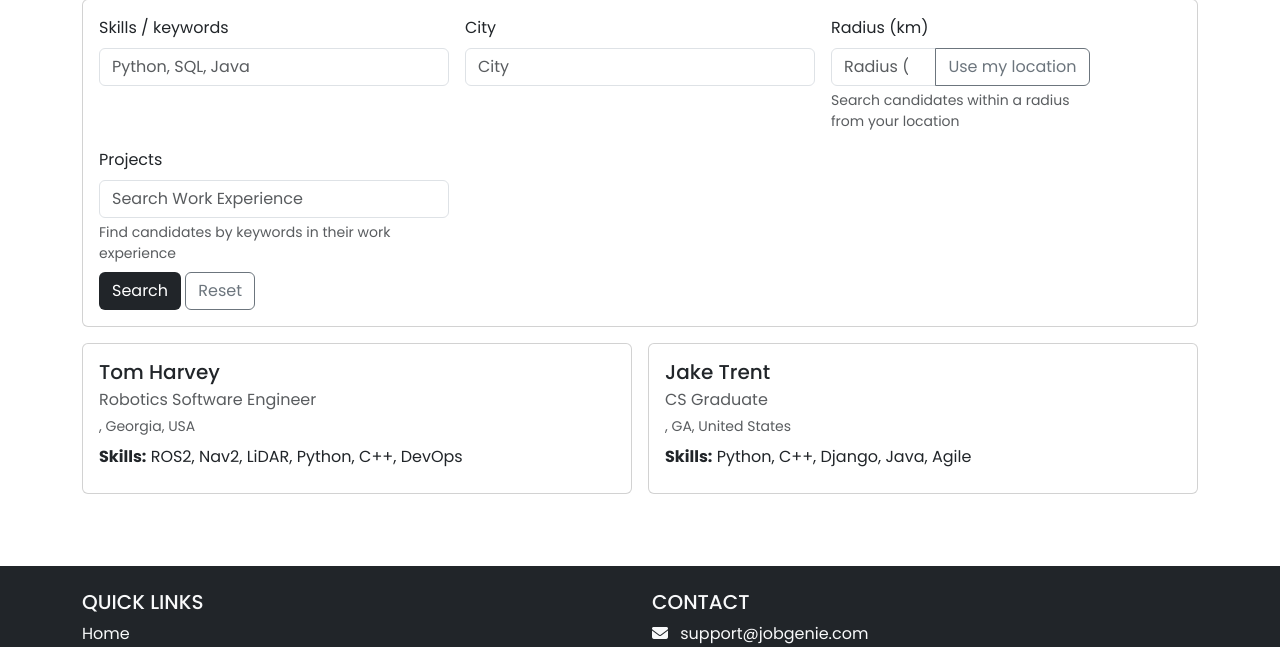
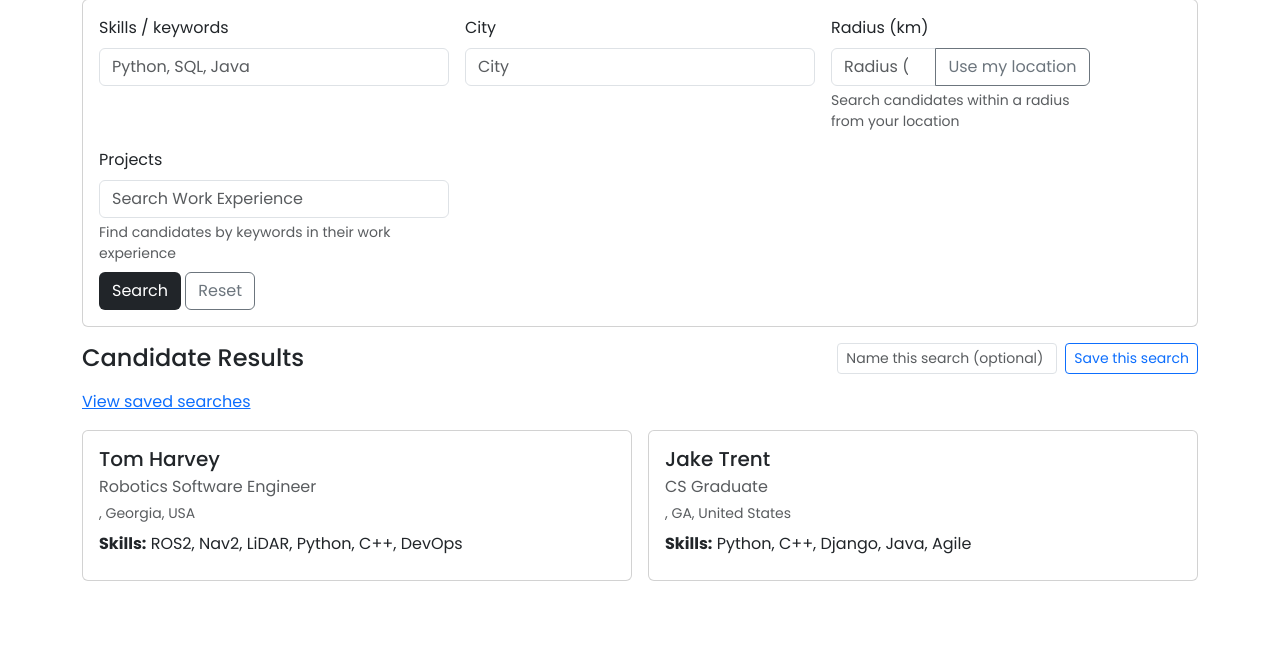
Before and after one commit to meeraranjan/jobgenie, a Django app: page /recruiters/candidates/ in a window 1280 px wide. Shown: the part 195-842 px from the top of the page. Run offline with Django 5.2, Linux system fonts and the light colour scheme; data comes from the database, SQL or seed files in the repository; both versions use the stored data as it was after the commit; some libraries are stand-ins or nearby versions.

Commit message:
added saving searches function

```diff
--- a/recruiters/templates/recruiters/candidate_search.html
+++ b/recruiters/templates/recruiters/candidate_search.html
@@ -57,6 +57,27 @@
         </div>
     </div>
     </form>
+
+        <div class="d-flex justify-content-between align-items-center mb-3">
+      <h4 class="mb-0">Candidate Results</h4>
+
+      <form method="post" action="{% url 'recruiters:save_candidate_search' %}" class="d-flex align-items-center gap-2">
+        {% csrf_token %}
+        <input type="hidden" name="query_string" value="{{ request.GET.urlencode }}">
+        <input type="text"
+               name="name"
+               class="form-control form-control-sm"
+               style="max-width: 220px;"
+               placeholder="Name this search (optional)">
+        <button type="submit" class="btn btn-sm btn-outline-primary">
+          Save this search
+        </button>
+      </form>
+    </div>
+
+    <p class="mb-3">
+      <a href="{% url 'recruiters:saved_search_list' %}">View saved searches</a>
+    </p>
 
   {% if candidates %}
     <div class="row row-cols-1 row-cols-md-2 g-3">
--- a/recruiters/urls.py
+++ b/recruiters/urls.py
@@ -4,6 +4,8 @@
     RecruiterSignupView, RecruiterDashboardView, BecomeRecruiterView,
     update_status, RecruiterApplicationDetailView, CandidateSearchView,
     RecruiterProfileView, RecruiterEditView,
+    SavedSearchListView, SavedSearchDetailView, SavedSearchDeleteView,
+    save_candidate_search, email_saved_search_matches,
 )
 
 app_name = "recruiters"
@@ -18,4 +20,29 @@
     path("application/<int:pk>/", RecruiterApplicationDetailView.as_view(), name="application_detail"),
     path("profile/edit/", RecruiterEditView.as_view(), name="edit_profile"),
     path("profile/<str:username>/", RecruiterProfileView.as_view(), name="profile"),
+        path(
+        "saved-searches/",
+        SavedSearchListView.as_view(),
+        name="saved_search_list",
+    ),
+    path(
+        "saved-searches/<int:pk>/",
+        SavedSearchDetailView.as_view(),
+        name="saved_search_detail",
+    ),
+    path(
+        "saved-searches/<int:pk>/delete/",
+        SavedSearchDeleteView.as_view(),
+        name="saved_search_delete",
+    ),
+    path(
+        "candidates/save-search/",
+        save_candidate_search,
+        name="save_candidate_search",
+    ),
+    path(
+        "saved-searches/<int:pk>/email/",
+        email_saved_search_matches,
+        name="saved_search_email",
+    ),
 ]
--- a/recruiters/views.py
+++ b/recruiters/views.py
@@ -17,12 +17,17 @@
 import base64
 import re
 from math import radians, sin, cos, asin, sqrt
-from .models import Recruiter
 from .forms import RecruiterForm, CandidateSearchForm
 from jobs.models import Job, Application
 from profiles.models import JobSeekerProfile
 from django.contrib import messages
 from django.core.mail import send_mail, EmailMultiAlternatives
+from urllib.parse import parse_qs
+from django.utils import timezone
+from django.views.generic import DeleteView
+from django.urls import reverse
+
+from .models import Recruiter, SavedCandidateSearch
 try:
     from profiles.models import Project
 except Exception:
@@ -160,6 +165,70 @@
     a = sin(dlat/2)**2 + cos(radians(lat1)) * cos(radians(lat2)) * sin(dlng/2)**2
     c = 2 * asin(sqrt(a))
     return R * c
+
+def apply_candidate_filters(base_qs, params):
+    raw_skills = params.get("skills", "")
+    skill_tokens = _tokens(raw_skills)
+    if skill_tokens:
+        and_clauses = []
+        for t in skill_tokens:
+            and_clauses.append(
+                Q(skills__icontains=t) |
+                Q(headline__icontains=t) |
+                Q(work_experience__icontains=t)
+            )
+        base_qs = base_qs.filter(reduce(operator.and_, and_clauses))
+
+    loc = params.get("city", "")
+    if loc:
+        base_qs = base_qs.filter(
+            Q(city__icontains=loc) |
+            Q(state__icontains=loc) |
+            Q(country__icontains=loc)
+        )
+
+    proj = params.get("project", "")
+    if proj:
+        base_qs = base_qs.filter(
+            Q(work_experience__icontains=proj) |
+            Q(headline__icontains=proj) |
+            Q(education__icontains=proj)
+        )
+
+    radius = (params.get("radius_km", "") or "").strip()
+    user_lat = params.get("user_lat")
+    user_lng = params.get("user_lng")
+
+    if radius and user_lat and user_lng:
+        try:
+            radius_km = float(radius)
+            user_lat = float(user_lat)
+            user_lng = float(user_lng)
+
+            delta_lat = radius_km / 111.0
+            cos_lat = max(0.1, cos(radians(user_lat)))
+            delta_lng = radius_km / (111.0 * cos_lat)
+
+            qs = base_qs.exclude(lat__isnull=True).exclude(lng__isnull=True)
+            qs = qs.filter(
+                lat__gte=user_lat - delta_lat,
+                lat__lte=user_lat + delta_lat,
+                lng__gte=user_lng - delta_lng,
+                lng__lte=user_lng + delta_lng
+            )
+
+            keep_ids = []
+            for c in qs.only("id", "lat", "lng"):
+                d = haversine_km(user_lat, user_lng, c.lat, c.lng)
+                if d is not None and d <= radius_km:
+                    keep_ids.append(c.id)
+
+            base_qs = qs.filter(id__in=keep_ids)
+        except ValueError:
+            pass
+
+    return base_qs
+
 class CandidateSearchView(ListView):
     template_name = "recruiters/candidate_search.html"
     context_object_name = "candidates"
@@ -241,6 +310,32 @@
         ctx["form"] = CandidateSearchForm(self.request.GET or None)
         return ctx
 
+@login_required
+def save_candidate_search(request):
+    recruiter = getattr(request.user, "recruiter_profile", None)
+    if recruiter is None:
+        messages.error(request, "Only recruiters can save candidate searches.")
+        return redirect("recruiters:candidate_search")
+
+    if request.method != "POST":
+        return redirect("recruiters:candidate_search")
+
+    name = (request.POST.get("name") or "").strip() or "My search"
+    query_string = (request.POST.get("query_string") or "").strip()
+
+    if not query_string:
+        messages.warning(request, "There is no active filter to save.")
+        return redirect("recruiters:candidate_search")
+
+    SavedCandidateSearch.objects.create(
+        recruiter=recruiter,
+        name=name,
+        query_string=query_string,
+    )
+
+    messages.success(request, f"Saved search '{name}'.")
+    return redirect("recruiters:saved_search_list")
+
 def send_candidate_email(request, application_id):
     application = get_object_or_404(Application, id=application_id)
     candidate = application.candidate
@@ -306,6 +401,129 @@
         'display_name_clean': recipient_name,
     })
 
+class SavedSearchListView(LoginRequiredMixin, ListView):
+    model = SavedCandidateSearch
+    template_name = "recruiters/saved_search_list.html"
+    context_object_name = "saved_searches"
+
+    def get_queryset(self):
+        recruiter = getattr(self.request.user, "recruiter_profile", None)
+        if recruiter is None:
+            return SavedCandidateSearch.objects.none()
+        return recruiter.saved_searches.order_by("-created_at")
+
+
+class SavedSearchDetailView(LoginRequiredMixin, ListView):
+    model = JobSeekerProfile
+    template_name = "recruiters/saved_search_detail.html"
+    context_object_name = "candidates"
+
+    def get_queryset(self):
+        saved = get_object_or_404(
+            SavedCandidateSearch,
+            pk=self.kwargs["pk"],
+            recruiter__user=self.request.user,
+        )
+        self.saved_search = saved
+
+        base_qs = (
+            JobSeekerProfile.objects
+            .filter(is_public=True)
+            .order_by("last_name", "first_name")
+        )
+
+        parsed = parse_qs(saved.query_string, keep_blank_values=True)
+        params = {k: (v[0] if v else "") for k, v in parsed.items()}
+
+        qs = apply_candidate_filters(base_qs, params)
+        return qs
+
+    def get_context_data(self, **kwargs):
+        ctx = super().get_context_data(**kwargs)
+        saved = self.saved_search
+
+        last_run = saved.last_run_at
+        ctx["new_since"] = last_run
+        ctx["saved_search"] = saved
+
+        saved.last_run_at = timezone.now()
+        saved.save(update_fields=["last_run_at"])
+
+        return ctx
+
+@login_required
+def email_saved_search_matches(request, pk):
+    recruiter = getattr(request.user, "recruiter_profile", None)
+    if recruiter is None:
+        messages.error(request, "Only recruiters can email saved search matches.")
+        return redirect("recruiters:saved_search_list")
+
+    saved = get_object_or_404(
+        SavedCandidateSearch,
+        pk=pk,
+        recruiter=recruiter
+    )
+
+    base_qs = (
+        JobSeekerProfile.objects
+        .filter(is_public=True)
+        .order_by("last_name", "first_name")
+    )
+    parsed = parse_qs(saved.query_string, keep_blank_values=True)
+    params = {k: (v[0] if v else "") for k, v in parsed.items()}
+    qs = apply_candidate_filters(base_qs, params)
+
+    if saved.last_run_at:
+        qs = qs.filter(user__date_joined__gt=saved.last_run_at)
+
+    candidates = list(qs)
+
+    if not candidates:
+        messages.info(request, "No new candidates since your last run for this search.")
+        return redirect("recruiters:saved_search_detail", pk=saved.pk)
+
+    subject = f"JobGenie: new candidates for '{saved.name}'"
+    from_email = settings.DEFAULT_FROM_EMAIL
+    to_email = [request.user.email] if request.user.email else []
+
+    if not to_email:
+        messages.error(
+            request,
+            "You don't have an email address on your account. "
+            "Add one in your profile to receive notifications."
+        )
+        return redirect("recruiters:saved_search_detail", pk=saved.pk)
+
+    html_body = render_to_string(
+        "recruiters/saved_search_email.html",
+        {
+            "saved_search": saved,
+            "candidates": candidates,
+        },
+    )
+
+    email = EmailMultiAlternatives(
+        subject=subject,
+        body="New candidates match your saved search.",
+        from_email=from_email,
+        to=to_email,
+    )
+    email.attach_alternative(html_body, "text/html")
+    email.send()
+
+    messages.success(request, "Email sent with new matching candidates.")
+    return redirect("recruiters:saved_search_detail", pk=saved.pk)
+class SavedSearchDeleteView(LoginRequiredMixin, DeleteView):
+    model = SavedCandidateSearch
+    template_name = "recruiters/saved_search_confirm_delete.html"
+
+    def get_success_url(self):
+        return reverse("recruiters:saved_search_list")
+
+    def get_queryset(self):
+        return SavedCandidateSearch.objects.filter(
+            recruiter__user=self.request.user
+        )
 
 class RecruiterProfileView(DetailView):
     model = Recruiter
```
Also changed, not shown: recruiters/models.py (+15 -0 lines), recruiters/templates/recruiters/saved_search_detail.html (added, +60 -0 lines), recruiters/templates/recruiters/saved_search_list.html (added, +38 -0 lines), db.sqlite3, recruiters/migrations/0005_savedcandidatesearch.py (added).
